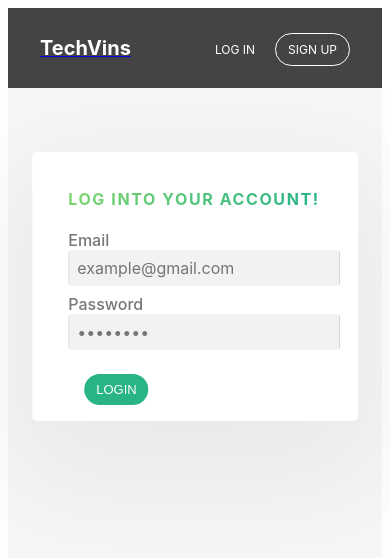
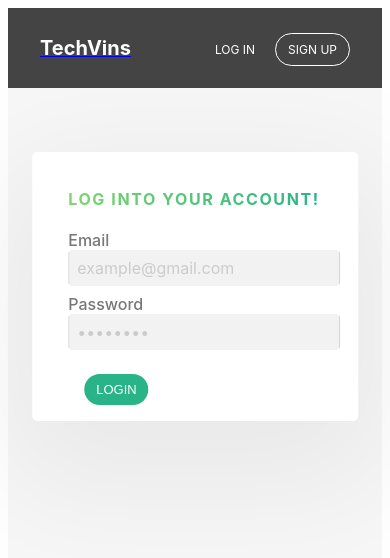
Before and after one commit to Vikas10102001/TechVins, a React (Create React App) app: page /login in a window 390 px wide. Shown: the top 558 px of the page. Built offline with nearby package versions, Linux system fonts and the light colour scheme.

Commit message:
updated app styles

```diff
--- a/src/App.css
+++ b/src/App.css
@@ -102,7 +102,7 @@
   top: 18vh;
   left: 50%;
   transform: translate(-50%);
-  min-width: 30rem;
+  width: 30rem;
   background-color: #fff;
   box-shadow: 0 2.5rem 8rem 2rem rgba(0, 0, 0, 0.06);
   padding: 1rem 4rem;
@@ -129,6 +129,10 @@
   border-top: 3px solid transparent;
   border-bottom: 3px solid transparent;
   border-radius: 4px;
+}
+
+.auth-container input::placeholder{
+  opacity: 0.3;
 }
 .auth-container input:focus {
   outline: none;
@@ -177,7 +181,7 @@
 }
 @media only screen and (max-width: 800px) {
   .auth-container {
-    min-width: 25rem;
+    width: 25rem;
     padding: 1rem 2.25rem;
   }
   .auth-container input {
@@ -189,7 +193,7 @@
     font-size: 1rem;
   }
   .auth-container {
-    min-width: 65vw;
+    width: 65vw;
   }
   .auth-container button {
     padding: 0.5rem 0.75rem;
```
